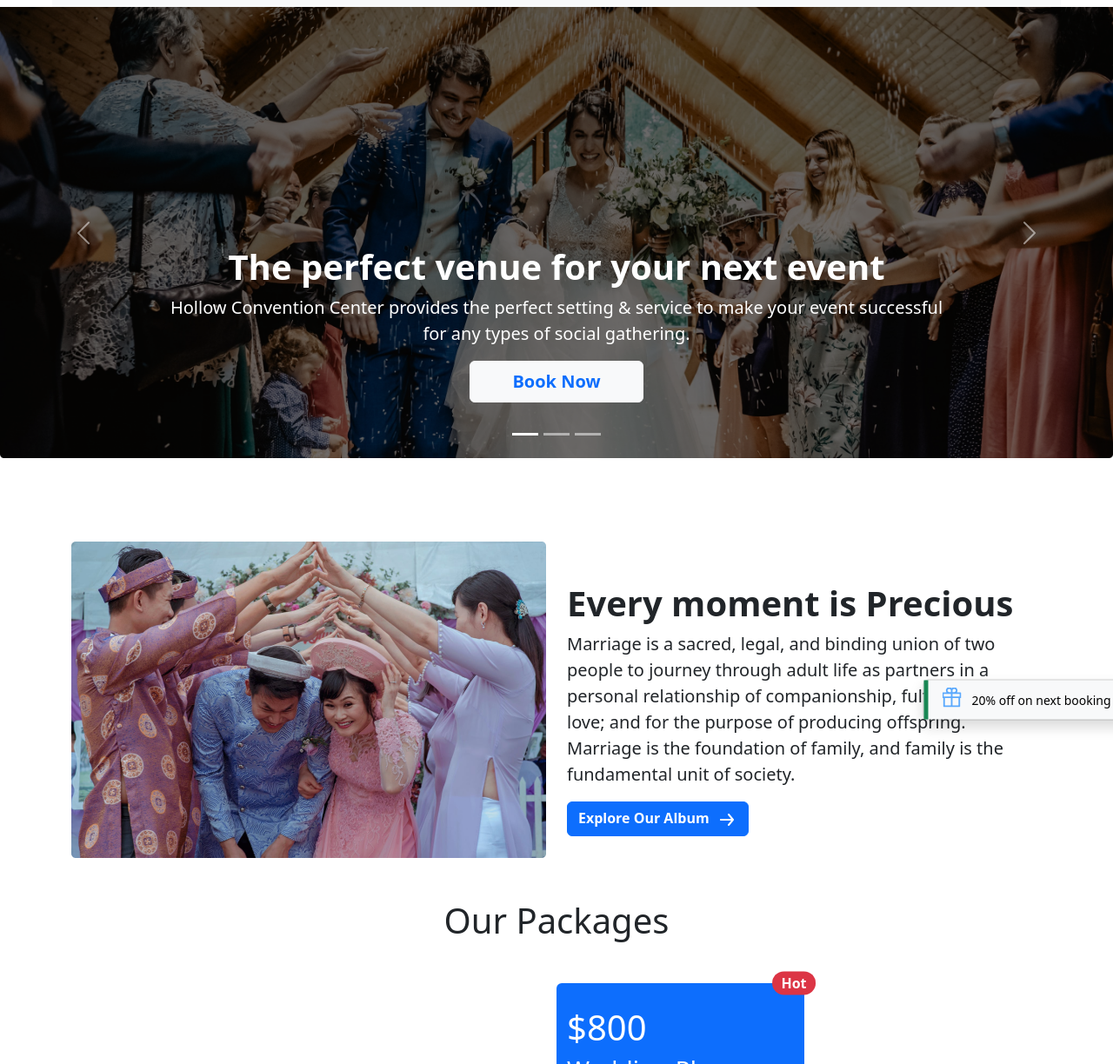
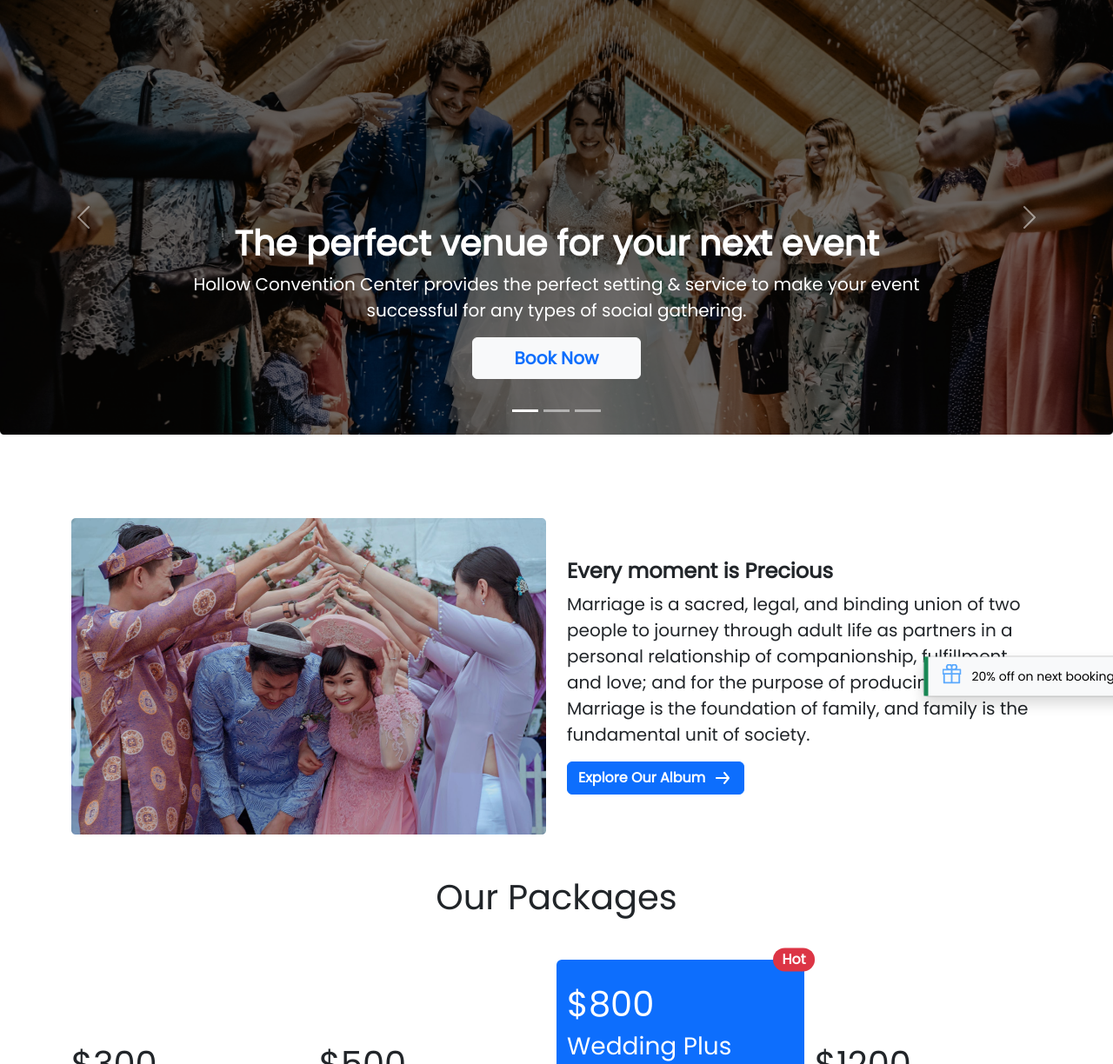
Before and after one commit to fatemakhatun7/Convention-center, a plain HTML site: page index.html in a window 1280 px wide. Shown: the part 50-1274 px from the top of the page at 87% size. Drawn offline with nearby package versions, Linux system fonts and the light colour scheme.

Commit message:
style-changedd

```diff
--- a/index.html
+++ b/index.html
@@ -4,13 +4,24 @@
     <meta charset="utf-8">
     <meta name="viewport" content="width=device-width, initial-scale=1">
     <title>Convention center</title>
+    <!--google font-->
+    <link rel="preconnect" href="https://fonts.googleapis.com">
+    <link rel="preconnect" href="https://fonts.gstatic.com" crossorigin>
+    <link href="https://fonts.googleapis.com/css2?family=Poppins&display=swap" rel="stylesheet">
+
+    <!--font awesome-->
     <script src="https://kit.fontawesome.com/cb8049fdee.js" crossorigin="anonymous"></script>
+
+    <!--css bootstrap link-->
     <link href="https://cdn.jsdelivr.net/npm/bootstrap@5.2.0/dist/css/bootstrap.min.css" rel="stylesheet" integrity="sha384-gH2yIJqKdNHPEq0n4Mqa/HGKIhSkIHeL5AyhkYV8i59U5AR6csBvApHHNl/vI1Bx" crossorigin="anonymous">
+
+    <!--styles-->
+    <link rel="stylesheet" href="style.css">
   </head>
   <body>
     <header>
         <div class="container-fluid">
-            <nav class="navbar navbar-expand-lg bg-light px-md-3 py-md-2 mx-5">
+            <nav class="navbar navbar-expand-lg bg-light px-md-2 py-md-1 mx-5">
                 <div class="container-fluid">
                   <a class="navbar-brand h1 fw-bold" href="#">Hollow Convention Center</a>
                   <button class="navbar-toggler" type="button" data-bs-toggle="collapse" data-bs-target="#navbarText" aria-controls="navbarText" aria-expanded="false" aria-label="Toggle navigation">
@@ -45,8 +56,8 @@
             </div>
             <div class="carousel-inner">
               <div class="carousel-item active">
-                <img src="images/banner.png" class="d-block w-100" alt="...">
-                <div class="carousel-caption d-none d-md-block">
+                <img src="images/banner.png" class="d-block w-100" alt="">
+                <div class="carousel-caption d-md-block">
                   <h5 class="fs-1 fw-bold">The perfect venue for your next event</h5>
                   <p class="fs-5">Hollow Convention Center provides the perfect setting & service to make your event successful for any types of social gathering.</p>
                   <button class="btn btn-light text-primary fs-5 fw-bold px-5 py-2 mb-4" type="button">Book Now</button>
@@ -64,12 +75,12 @@
           </div>
     </section>
     <section class="pt-5">
-        <div class="container">
-            <div class="row">
-              <div class="col-6">
+        <div class="container d-sm-block">
+            <div class="row row-cols-1 row-cols-md-1 row-cols-lg-2">
+              <div class="col">
                 <img src="images/wedding.png" alt="">
               </div>
-              <div class="col-6">
+              <div class="col">
                 <div class="toast show w-50 text-bg-light  position-relative top-50 start-100 translate-middle custom-toast" role="alert" aria-live="assertive" aria-atomic="true">
                     <div class="d-flex border-start border-5 border-success ps-3">
                         <div>
@@ -78,10 +89,11 @@
                       <div class="toast-body">
                         20% off on next booking
                       </div>
-                      <button type="button" class="btn-close me-2 m-auto" data-bs-dismiss="toast" aria-label="Close"></button>
+                      <button type="button" class="btn-close  me-2
+                      m-auto" data-bs-dismiss="toast" aria-label="Close"></button>
                     </div>
                   </div>
-                <h1 class="fw-bold">Every moment is Precious</h1>
+                <h4 class="fw-bold">Every moment is Precious</h4>
                 <p class="fs-5">Marriage is a sacred, legal, and binding union of two people to journey through adult life as partners in a personal relationship of companionship, fulfillment, and love; and for the purpose of producing offspring. Marriage is the foundation of family, and family is the fundamental unit of society.</p>
                 <button type="button" class="btn btn-primary d-flex">
                     <div class="text-white fs-6 fw-bold">Explore Our Album</div>
@@ -98,7 +110,7 @@
     </section>
     <section>
         <div class="container">
-            <div class="row row-cols-4">
+            <div class="row row-cols-1 row-cols-md-2 row-cols-lg-4">
                 <div class="col rounded bg-white mt-5 pt-5">
                     <div class="package-header">
                         <h1>$300</h1>
@@ -246,7 +258,7 @@
     </section>
     <section>
         <div class="container text-center mb-5">
-            <div class="row row-cols-3">
+            <div class="row row-cols-1 row-cols-md-2 row-cols-lg-3">
               <div class="col border border-5 border-top-0 border-bottom-5 border-start-3 boder-end-3 border-transparent px-5 py-3 shadow-lg">
                 <div class="h6">Slate helps you see how many more days you need to work to reach your financial goal for the month and year.</div>
                 <div>
@@ -281,7 +293,7 @@
     </section>
     <section>
         <div class="container mb-5">
-            <div class="row row-cols-2">
+            <div class="row row-cols-1 row-cols-md-2 row-cols-lg-2">
                 <div class="col">
                     <div class="accordion accordion-flush border border-3 border-transparent" id="accordionFlushExample">
                         <div class="accordion-item">
@@ -326,7 +338,7 @@
                         </div>
                       </div>
                 </div>
-                <div class="col">
+                <div class="col w-50">
                     <img src="images/people.png" alt="">
                 </div>
             </div>
--- /dev/null
+++ b/style.css
@@ -0,0 +1,24 @@
+body{
+    font-family: 'Poppins', sans-serif;
+}
+/*--------------------
+    media quiery
+--------------------*/
+
+@media only screen and (min-width:320px){
+   .carousel-item img{
+    height: 500px;
+   }
+}
+@media only screen and (min-width:480px){
+
+}
+@media only screen and (min-width:767px){
+
+}
+@media only screen and (min-width:991px){
+
+}
+@media only screen and (min-width:1200px){
+
+}
```
